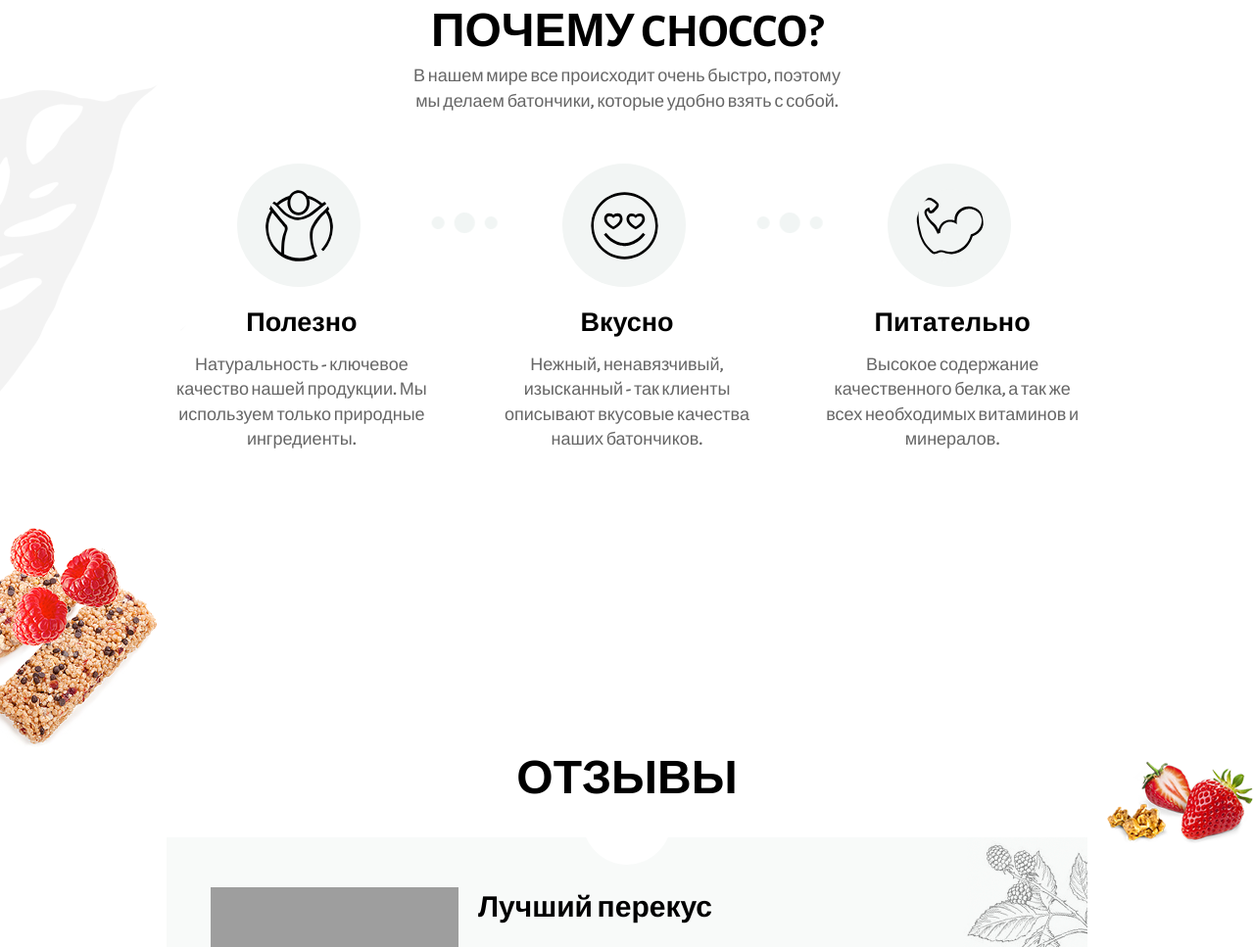
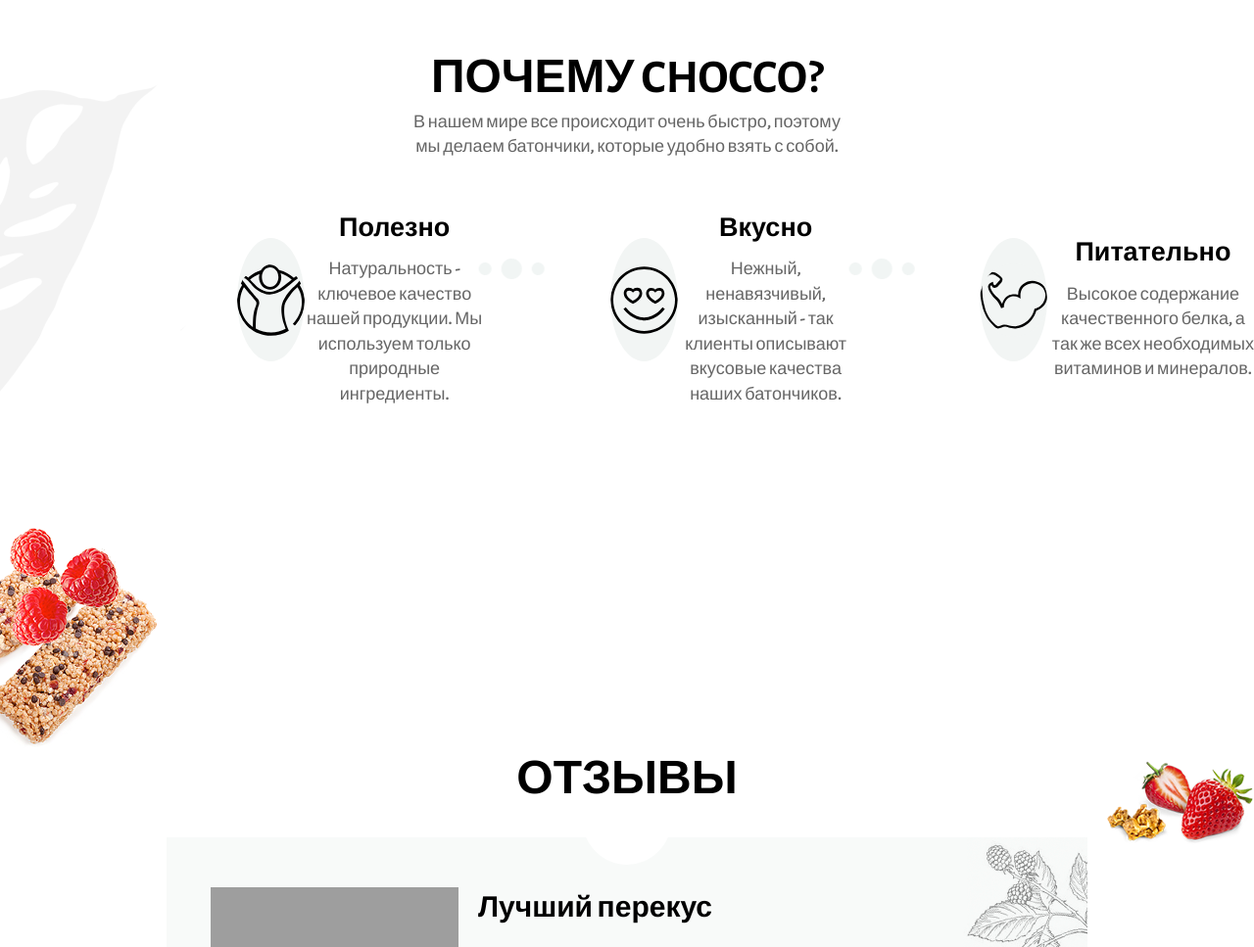
Before and after one commit to Oledjio/chocco, a plain HTML site: page index.html in a window 1280 px wide. Shown: the part 967-1934 px from the top of the page at 98% size. Drawn offline with nearby package versions, Linux system fonts and the light colour scheme; grey boxes are pictures that could not be loaded.

Commit message:
путь к картинке

```diff
--- a/css/blocks/benefit.scss
+++ b/css/blocks/benefit.scss
@@ -11,6 +11,9 @@
         margin: 0 3%;
         text-align: center;
         position: relative;
+        display: flex;
+        align-items: center;
+        justify-content: center;
         @include mobile{
             display: flex;
             margin-right: 0;
--- a/css/blocks/hero.scss
+++ b/css/blocks/hero.scss
@@ -48,7 +48,7 @@
         padding-bottom: rem(47px);
 
         @include tablet{
-            background: url('/img/768/herodecor.png') no-repeat , url('/img/batnik.png') no-repeat;
+            background: url('../img/768/herodecor.png') no-repeat , url('../img/batnik.png') no-repeat;
             background-size: 48% auto, 48% auto;
             background-position: center top 42%, center top 29%;
         }
```
Also changed, not shown: css/style-dist.css, css/style.css.
